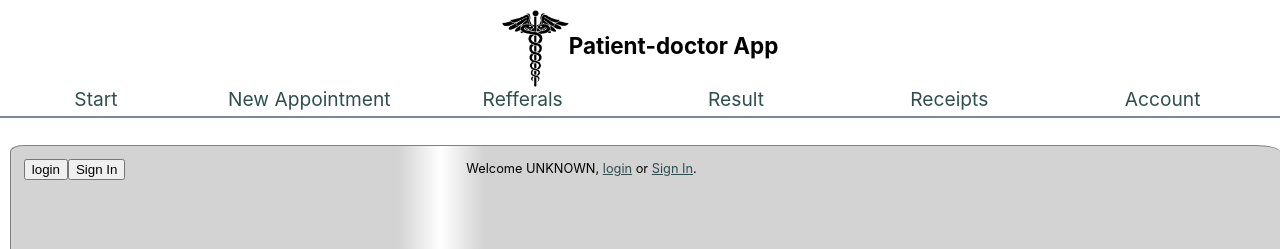
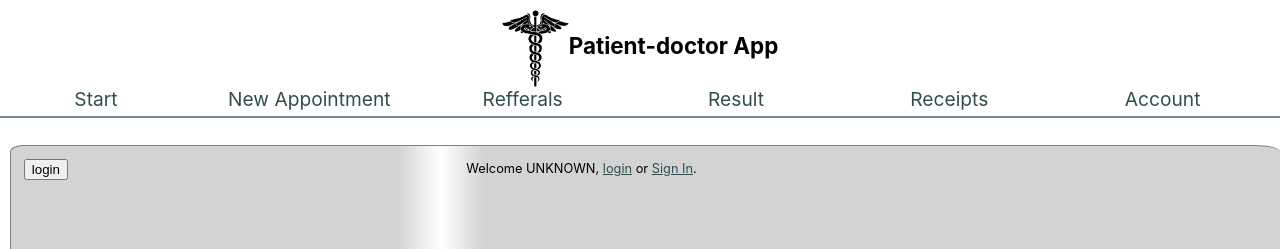
Before and after one commit to elzp/patientMedicalApp, a React (Create React App) app: page / in a window 1280 px wide. Shown: the top 249 px of the page. Built offline with nearby package versions, Linux system fonts and the light colour scheme.

Commit message:
disable signin button when user is logged

```diff
--- a/src/comp/Leftboard.tsx
+++ b/src/comp/Leftboard.tsx
@@ -19,8 +19,9 @@ function Leftboard(props: any//styles : Styletype
           ><button onClick={props.handleLogout}>logout</button></Link> :
           <Link to="/login" //className= "menu-a"
           ><button>login</button></Link>}
-         <Link to="/signin" //className= "menu-a"
-          ><button>Sign In</button></Link>
+
+         {localStorage.getItem('isLogin')==="false" && <Link to="/signin" //className= "menu-a"
+          ><button>Sign In</button></Link>}
        </Router>
   {/* https://medium.com/@towfiqu/nodejs-password-encryption-with-bcrypt-8f78d78dc3e8 */}
     </div>
```
